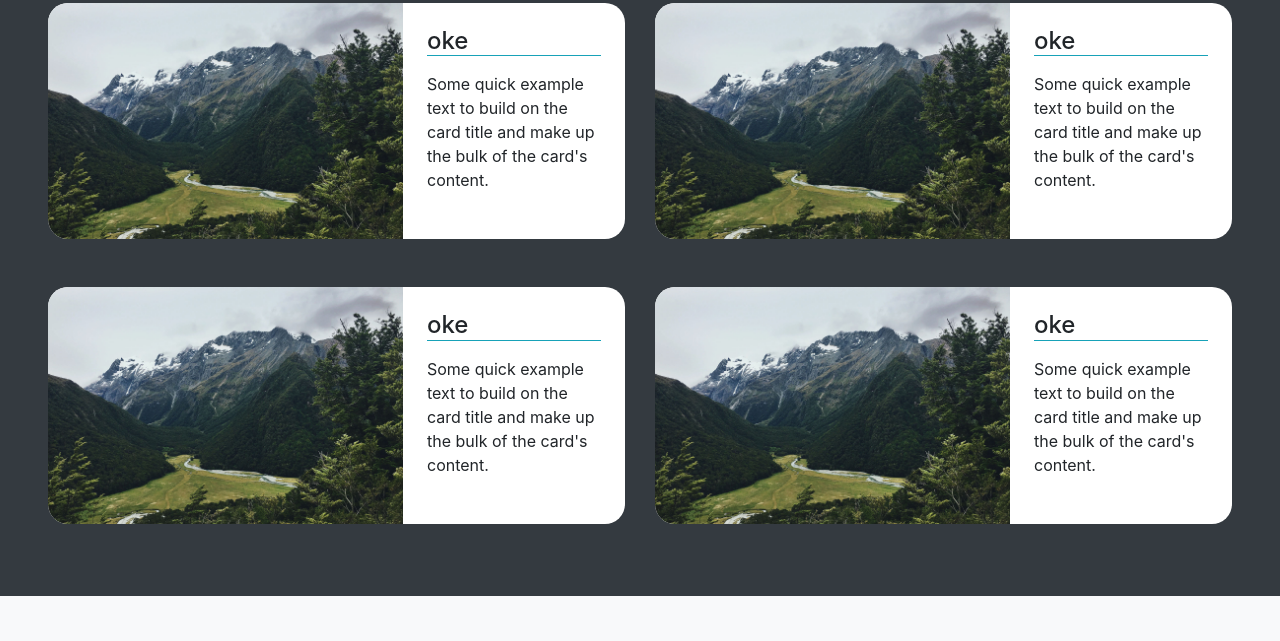
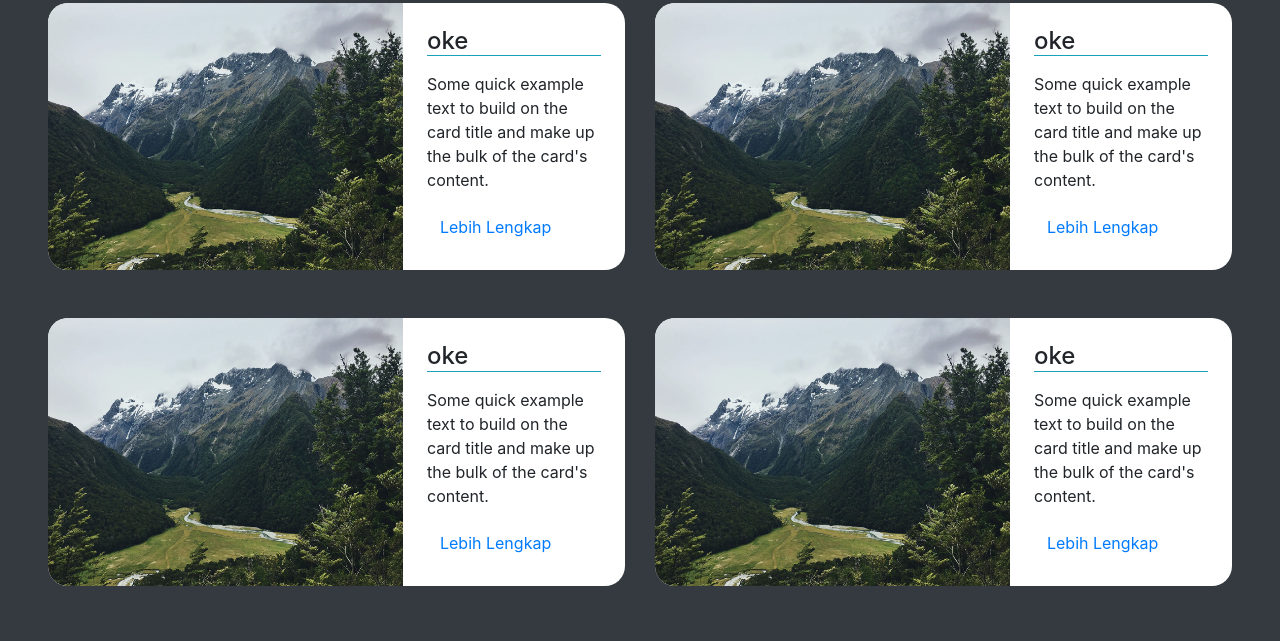
Before and after one commit to themightybananas/html-css-js-framework, a website: page jurusan.html in a window 1280 px wide. Shown: the part 2035-2676 px from the top of the page. Drawn offline with nearby package versions, Linux system fonts and the light colour scheme; a web font is replaced by a local one.

Commit message:
ADD | button

```diff
--- a/jurusan.html
+++ b/jurusan.html
@@ -344,6 +344,7 @@
         <div class="card-body p-4">
           <h4 class="border-bottom border-info mb-3">oke</h4>
           <p class="card-text">Some quick example text to build on the card title and make up the bulk of the card's content.</p>
+          <a href="guru.html" class="btn btn-link" role="button">Lebih Lengkap</a>
         </div>
       </div>
     </div>
@@ -355,6 +356,7 @@
         <div class="card-body p-4">
           <h4 class="border-bottom border-info mb-3">oke</h4>
           <p class="card-text">Some quick example text to build on the card title and make up the bulk of the card's content.</p>
+          <a href="guru.html" class="btn btn-link" role="button">Lebih Lengkap</a>
         </div>
       </div>
     </div>
@@ -366,17 +368,19 @@
         <div class="card-body p-4">
           <h4 class="border-bottom border-info mb-3">oke</h4>
           <p class="card-text">Some quick example text to build on the card title and make up the bulk of the card's content.</p>
+          <a href="guru.html" class="btn btn-link" role="button">Lebih Lengkap</a>
         </div>
       </div>
     </div>
     <div class="col-lg-6 col-md-12 col-12 mb-4 mt-4">
-      <div class="card d-flex flex-md-row flex-column" style="border-radius: 20px; border: none;">
+      <div class="card d-flex flex-md-row flex-column karyawan-card" style="border-radius: 20px; border: none;">
         <div class="d-flex">
           <img src="./assets/img/bg3.jpg" class="img-fluid" alt="..." style="border-radius: 20px 0 0 20px; border: none;">
         </div>
         <div class="card-body p-4">
           <h4 class="border-bottom border-info mb-3">oke</h4>
           <p class="card-text">Some quick example text to build on the card title and make up the bulk of the card's content.</p>
+          <a href="guru.html" class="btn btn-link" role="button">Lebih Lengkap</a>
         </div>
       </div>
     </div>
```
